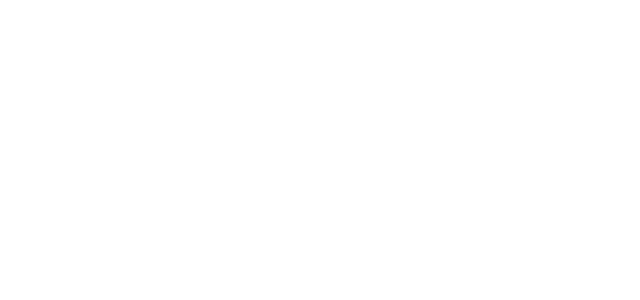
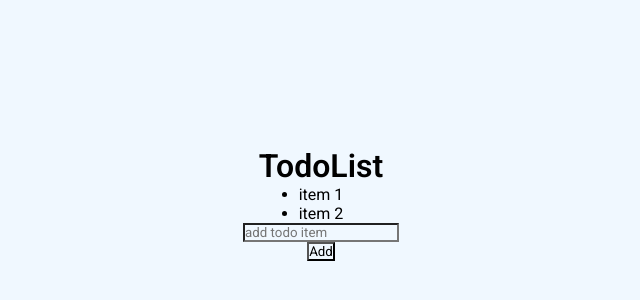
Before and after one commit to Rappyyy/react-typescript-todo-list-netninja, a React (Vite) app: page / in a window 1280 px wide. Shown: the part 196-496 px from the top of the page, without its empty margins (319-959 px from the left). Built offline with nearby package versions, Linux system fonts and the light colour scheme.

Commit message:
Will continue at work

```diff
--- a/src/App.tsx
+++ b/src/App.tsx
@@ -1,10 +1,21 @@
+import {TodoList} from "./TodoList"
 
 function App() {
 
 
   return (
 
-      <div> </div>
+      <div className="main-container">
+
+        <h1><TodoList/></h1>
+        <ul>
+          <li>item 1</li>
+          <li>item 2</li>
+
+        </ul>
+        <input type="text" placeholder="add todo item" />
+        <button>Add</button>
+      </div>
 
 
   )
--- /dev/null
+++ b/src/TodoList.tsx
@@ -0,0 +1,11 @@
+import React from 'react'
+
+export const TodoList = () => {
+  return (
+    <div>
+      TodoList
+    </div>
+  )
+}
+
+export default TodoList
--- a/src/index.css
+++ b/src/index.css
@@ -0,0 +1,18 @@
+@import url('https://fonts.googleapis.com/css2?family=Roboto:wght@400;600&display=swap');
+
+
+* {
+  margin: 0;
+  padding: 0;
+  box-sizing: border-box;
+  background-color: aliceblue;
+  font-family: "Roboto", sans-serif;
+}
+
+.main-container {
+  height: 100vh;
+  display: flex;
+  flex-direction: column;
+  justify-content: center;
+  align-items: center;
+}
```
